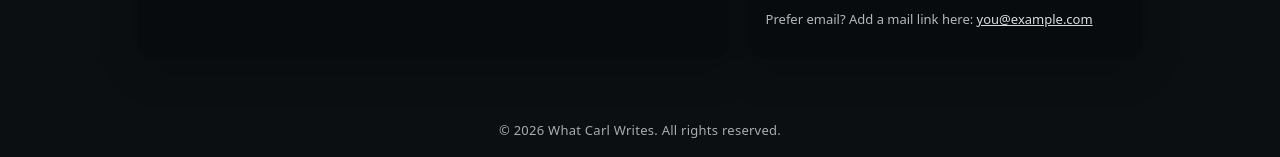
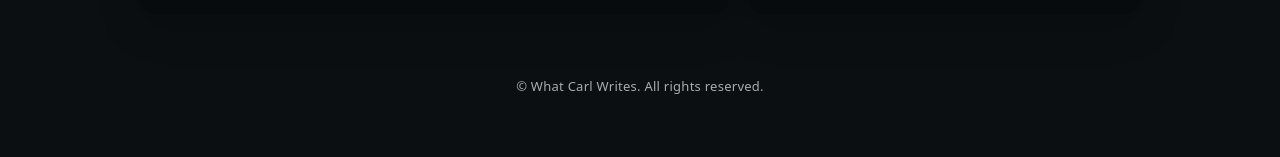
Before and after one commit to carlanthonymaguire-coder/carlanthonymaguire-coder.github.io, a plain HTML site: page home/index.html in a window 1280 px wide. Shown: the part 852-1009 px from the top of the page. After the commit the page ends 965 px from the top, so only its background shows below. Drawn offline with Linux system fonts and the light colour scheme.

Commit message:
Update index.html

```diff
--- a/home/index.html
+++ b/home/index.html
@@ -95,11 +95,6 @@
 
             <button type="submit">Send</button>
           </form>
-
-          <p style="margin-top:12px; font-size:13px; color:rgba(255,255,255,0.70);">
-            Prefer email? Add a mail link here:
-            <a href="mailto:you@example.com" style="color:rgba(255,255,255,0.85);">you@example.com</a>
-          </p>
         </aside>
       </section>
     </main>
@@ -142,16 +137,3 @@
           nav.classList.toggle("is-compact", y > COMPACT_AT);
 
           if (y < HIDE_AT) nav.classList.remove("is-hidden");
-          else if (goingDown) nav.classList.add("is-hidden");
-          else nav.classList.remove("is-hidden");
-
-          lastY = y;
-        };
-
-        onScroll();
-        window.addEventListener("scroll", onScroll, { passive: true });
-      }
-    });
-  </script>
-</body>
-</html>
```
